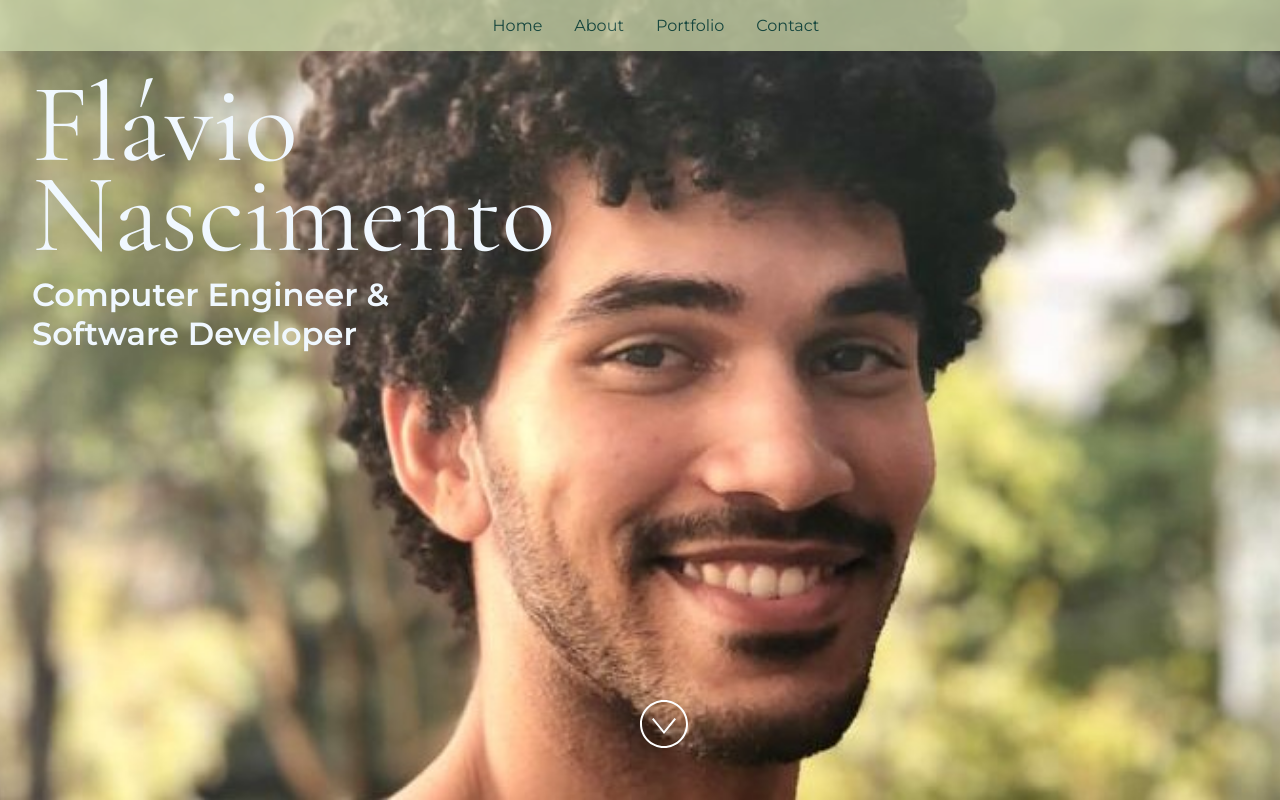
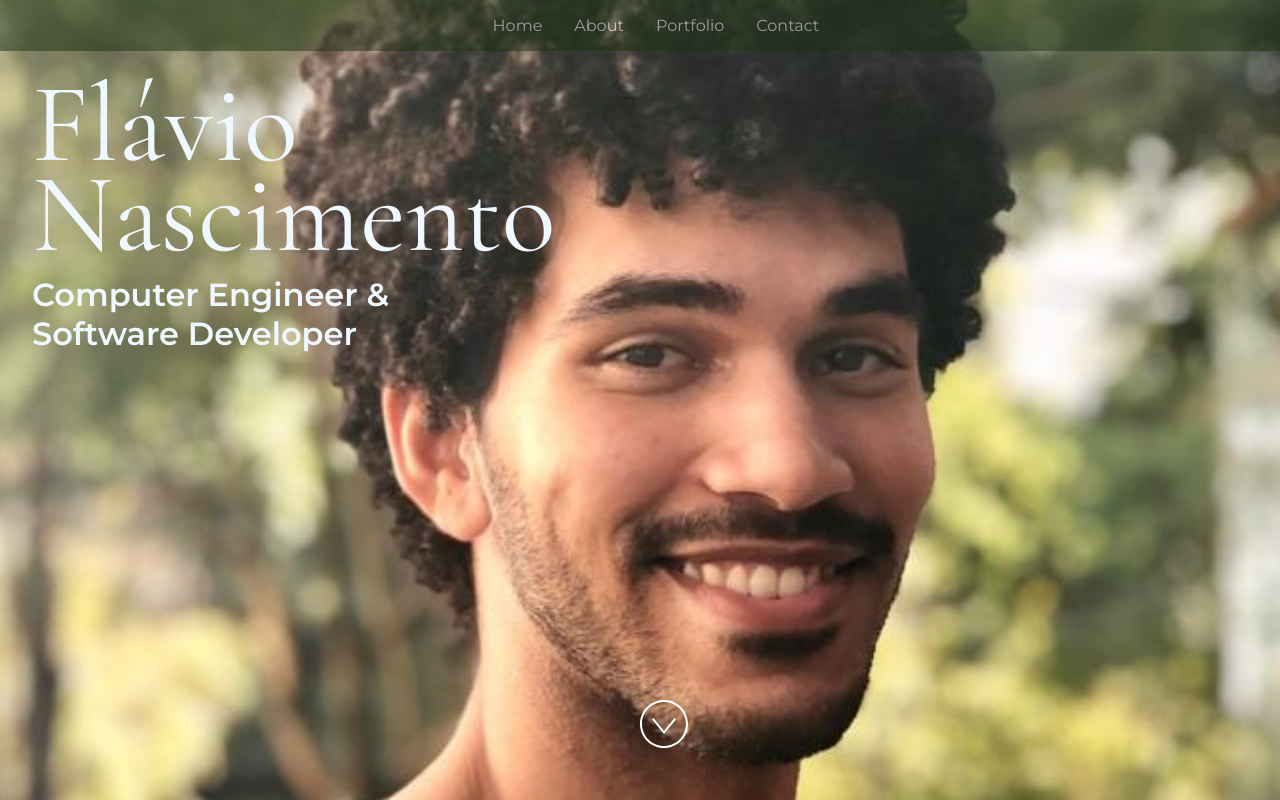
Before and after one commit to Flavio13Lins/FlavioResume, a React (Vite) app: page / in a window 1280 px wide. Built offline with nearby package versions, Linux system fonts and the light colour scheme; grey boxes are pictures that could not be loaded.

Commit message:
style: changes in Portfolio and header based on new palette

```diff
--- a/src/Components/Header.jsx
+++ b/src/Components/Header.jsx
@@ -8,7 +8,7 @@ import React from "react";
 import PropTypes from "prop-types";
 
 const Header = (props) => {
-  const { quaternaryColor } = props;
+  const { primaryColor } = props;
 
   return (
     <div
@@ -17,8 +17,8 @@ const Header = (props) => {
         display: "flex",
         justifyContent: "center",
         gap: "2rem",
-        background: quaternaryColor,
-        opacity: 0.76,
+        background: primaryColor,
+        opacity: 0.5,
         padding: "1rem",
         top: 0,
         width: "100%",
--- a/src/Components/Portfolio.jsx
+++ b/src/Components/Portfolio.jsx
@@ -32,37 +32,37 @@ const imageAltText = "Images of my developed projects.";
  */
 const projectList = [
   {
-    title: "XGBoost analysis in stock market 📈",
+    title: "📈 XGBoost analysis in stock market",
     description:
       "In my course completion thesis I wrote about data analysis using XGBoost with Python in the stock market. The technique is used with the intention of improving results in a Day Trading system. Data from the last 5 or more days of any stock are used as input to the system to find the accuracy of the predicted maximum and minimum values.",
     url: "https://repositorio.ufpe.br/handle/123456789/52689",
   },
   {
-    title: "Deep Fit 🏋️‍♂️",
+    title: "🏋️‍♂️ Deep Fit",
     description:
       "DeepFIT is a mobile platform that helps Personal Trainers to improve their students' performance through insights generated from the data of their Wearables. The main proposal is to help personal trainers to increase their clients' satisfaction through personalised training recommendations created from their students' wearable data.",
     url: "https://deep-fit.netlify.app/",
   },
   {
-    title: "Climate Change Analysis 🌦",
+    title: "🌦 Climate Change Analysis",
     description:
       "This a data analysis project using Kaggle's database as source. Checking from 1750 to 2013 the average temperatures around the world, we can say that there is a sufficient sample of data for real concerns about global warming.",
     url: "https://github.com/Flavio13Lins/Kaggle-ClimateChange",
   },
   {
-    title: "Tic Tac Toe Game 🎮",
+    title: "🎮 Tic Tac Toe Game",
     description:
       "This is a project to put into practice some of my abilities and training while having fun. The main idea here is to recognize the best pattern in a tic-tac-toe game. Making it impossible to win. I mapped the player's possible moves, finding the solution with reflect or rotations functions to the table if necessary.",
     url: "https://flavio13lins-tic-tac-toe.netlify.app/",
   },
   {
-    title: "Initial Value Problem 🧮",
+    title: "🧮 Initial Value Problem",
     description:
       "This is a problem solver prompt using Python. It was developed with the objective of implementing a list of numerical methods (eg Inverse Euler, Runge-Kutta, Adam-Multon) to solve a differential equation. The project has a documentation for better understanding.",
     url: "https://github.com/Flavio13Lins/Numerical-Methods",
   },
   {
-    title: "Busca Aí 🌎",
+    title: "🌎 Busca Aí",
     description:
       "Busca Aí is a simple application created in Vue.js with the essence of PWA, just as a practical test of development. The main objective was to create a website where people share their experiences anonymously when visiting places in the world.",
     url: "https://busca-ai-web-hosting.firebaseapp.com/",
@@ -88,7 +88,7 @@ const Portfolio = () => {
               className="box"
               key={project.title}
             >
-              <h3 style={{ flexBasis: "20px" }}>{project.title}</h3>
+              <h3 style={{ textAlign: "left" }}>{project.title}</h3>
 
               <p className="small">{project.description}</p>
             </button>
--- a/src/styles.css
+++ b/src/styles.css
@@ -61,6 +61,7 @@ h1 {
 }
 
 h2 {
+  color: var(--quinary-color);
   font-size: 2rem;
   font-weight: 400;
   margin: 0;
@@ -101,29 +102,19 @@ li::marker {
 }
 
 a {
+  color: white;
   text-decoration: none;
 }
-
 /* mouse over link */
 a:hover {
   color: var(--tertiary-color);
-}
-
-a:link {
-  color: var(--secondary-color);
-}
-
-/* visited link */
-a:visited {
-  color: var(--tertiary-color);
+  text-decoration: none;
 }
 
 /* selected link */
 a:active {
-  color: var(--secondary-color);
+  color: var(--quaternary-color);
 }
-
-
 
 img.socialIcon {
   height: 30px;
@@ -175,11 +166,12 @@ img.socialIcon {
   justify-content: flex-start;
   margin: 5px auto;
   padding: 24px 16px;
-  text-align: center;
+  /* text-align: justify; */
   cursor: pointer;
 }
 
 .box:hover {
+  border: 1px solid var(--tertiary-color);
   background-color: var(--quaternary-color);
 }
 
```
